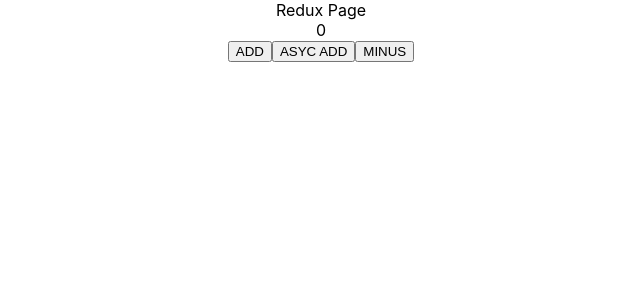
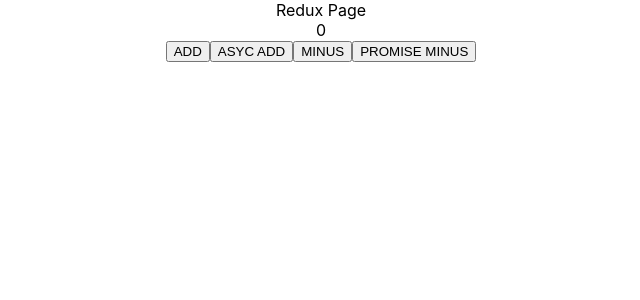
Before and after one commit to xindixu/learn-react, a React (Create React App) app: page / in a window 1280 px wide. Shown: the top 300 px of the page, without its empty margins (319-959 px from the left). Built offline with nearby package versions, Linux system fonts and the light colour scheme.

Commit message:
feat(promise): implement promise

```diff
--- a/package.json
+++ b/package.json
@@ -7,6 +7,7 @@
     "@testing-library/react": "^11.1.0",
     "@testing-library/user-event": "^12.1.10",
     "antd": "^4.9.2",
+    "is-promise": "^4.0.0",
     "rc-field-form": "^1.17.2",
     "react": "^17.0.1",
     "react-dom": "^17.0.1",
--- a/src/pages/ReduxPage.jsx
+++ b/src/pages/ReduxPage.jsx
@@ -34,6 +34,15 @@
     store.dispatch({ type: "MINUS", payload: 100 });
   };
 
+  promiseMinus = () => {
+    store.dispatch(
+      Promise.resolve({
+        type: "MINUS",
+        payload: 50,
+      })
+    );
+  };
+
   render() {
     return (
       <div>
@@ -48,6 +57,9 @@
         <button type="button" onClick={this.minus}>
           MINUS
         </button>
+        <button type="button" onClick={this.promiseMinus}>
+          PROMISE MINUS
+        </button>
       </div>
     );
   }
--- a/src/store/index.js
+++ b/src/store/index.js
@@ -4,6 +4,7 @@
 import { createStore, applyMiddleware } from "../xredux";
 import logger from "./logger";
 import thunk from "./thunk";
+import promise from "./promise";
 
 export const reducer = (state = 0, { type, payload }) => {
   switch (type) {
@@ -16,6 +17,6 @@
   }
 };
 
-const store = createStore(reducer, applyMiddleware(logger, thunk));
+const store = createStore(reducer, applyMiddleware(promise, thunk, logger));
 
 export default store;
--- a/src/store/logger.js
+++ b/src/store/logger.js
@@ -9,7 +9,7 @@
     console.log("prev state", getState());
     console.log("action", action);
 
-    // next - accumulator
+    // next - accumulator logger(thunk(dispatch(action)))
     const returnValue = next(action);
     console.log("next state", getState());
     console.log("-----------------");
--- /dev/null
+++ b/src/store/promise.js
@@ -0,0 +1,11 @@
+import isPromise from "is-promise";
+
+const promise = ({ dispatch }) => {
+  return (next) => (action) => {
+    console.log("promise's next - thunk", next);
+
+    return isPromise(action) ? action.then(dispatch) : next(action);
+  };
+};
+
+export default promise;
--- a/src/store/thunk.js
+++ b/src/store/thunk.js
@@ -1,13 +1,14 @@
 // middleware(middlewareApi)
 const thunk = ({ getState, dispatch }) => {
   return (next) => (action) => {
-    // console.log("thunk's next - logger", next);
+    console.log("thunk's next - logger", next);
     // dispatch is a function: call action once
     if (typeof action === "function") {
       return action(dispatch, getState);
     }
     // dispatch is an object: noop
 
+    // next - accumulator logger(dispatch(action))
     const returnValue = next(action);
     return returnValue;
   };
```
Also changed, not shown: 1 other file (tests, documents, lock files or other folders).
